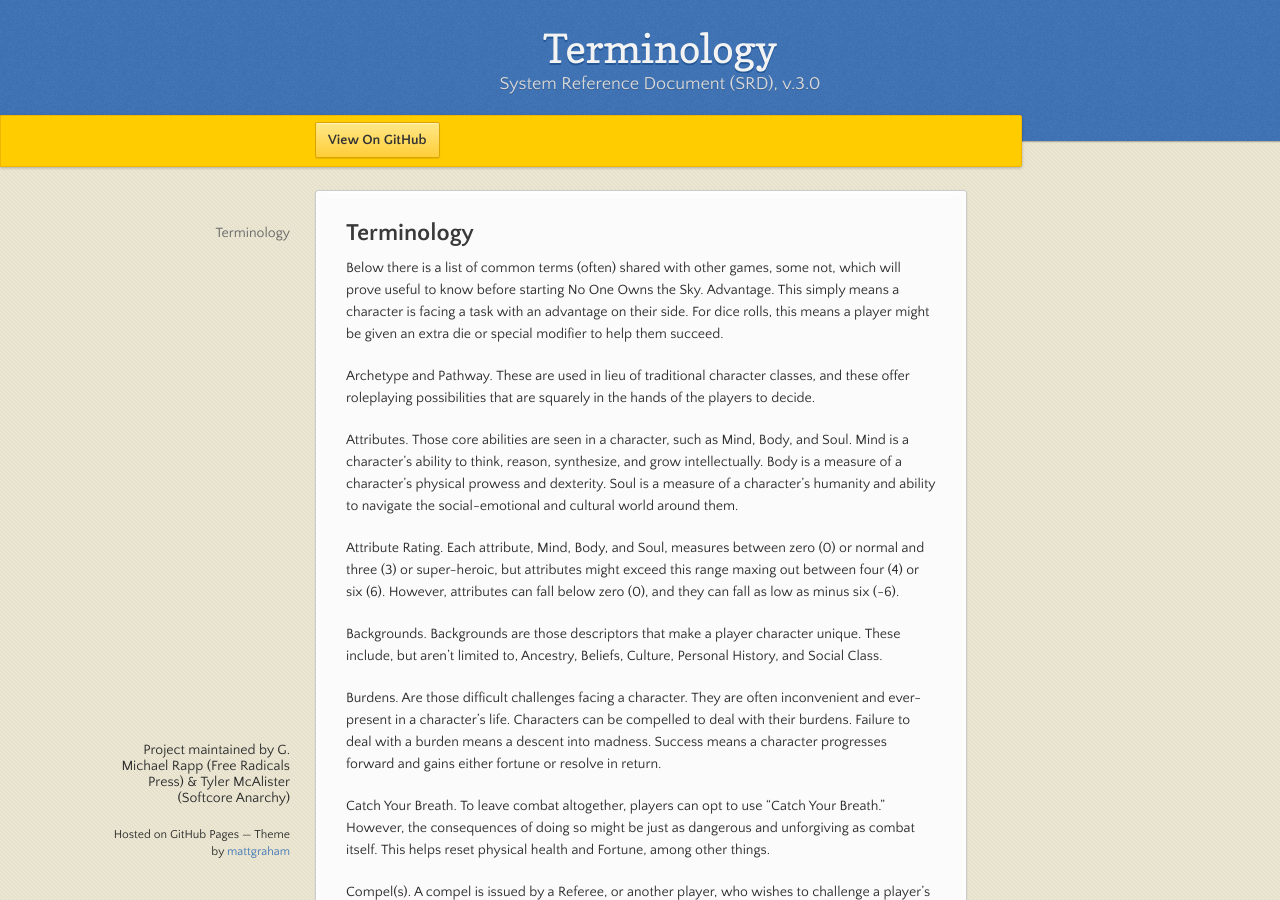
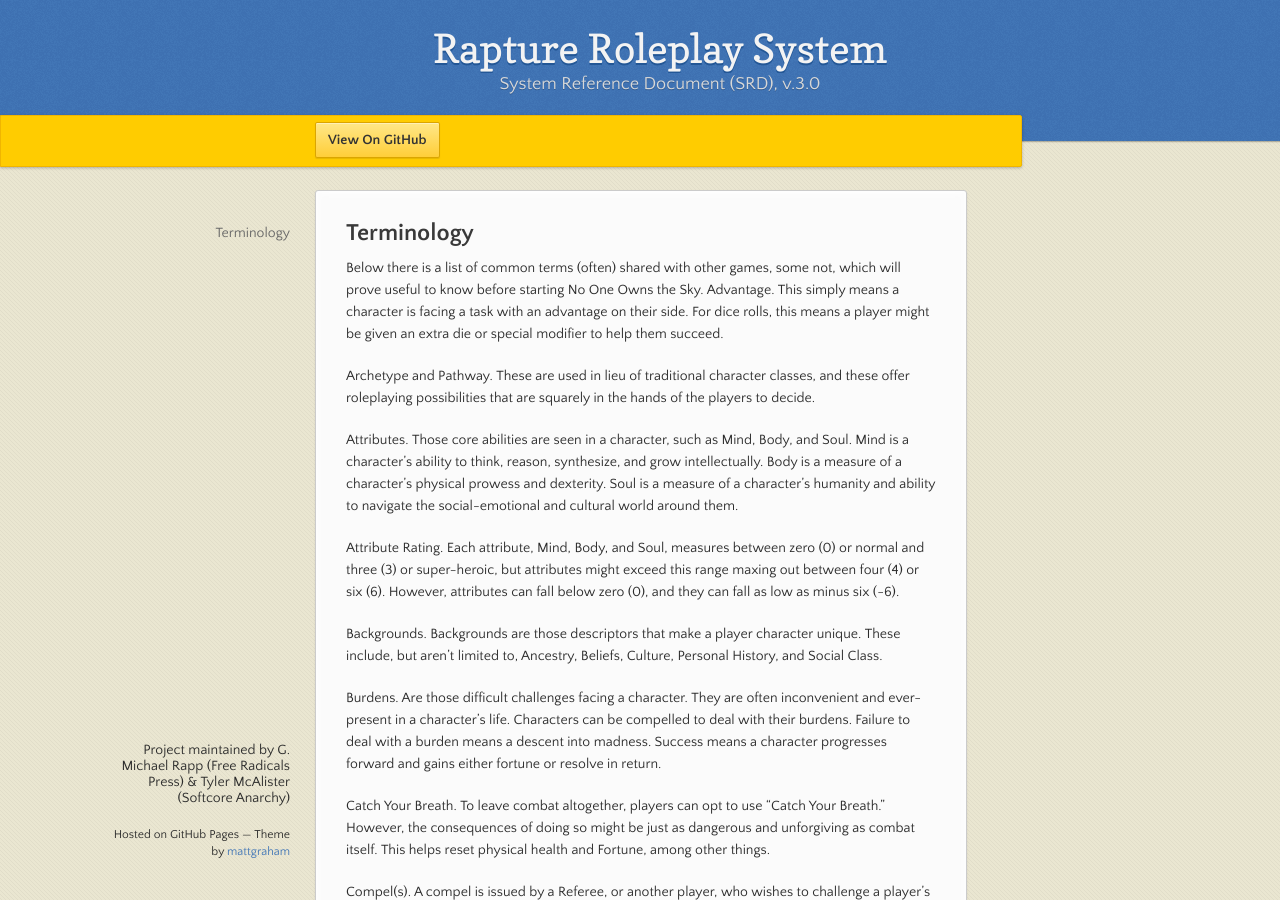
Before and after one commit to GMichaelRapp/rapture, a Jekyll site: the page built from terminology.md, in a window 1280 px wide and 900 px high. Built offline with Jekyll 4.4.1, drawn with Linux system fonts in a browser that asks for light colours; our own code applies the rules of GitHub Pages for plain Markdown files.

Commit message:
Update terminology.md

```diff
--- a/terminology.md
+++ b/terminology.md
@@ -1,4 +1,8 @@
-
+---
+layout: default
+title: Rapture Roleplay System
+description: System Reference Document (SRD), v.3.0
+---
 
 
 ## Terminology
```
